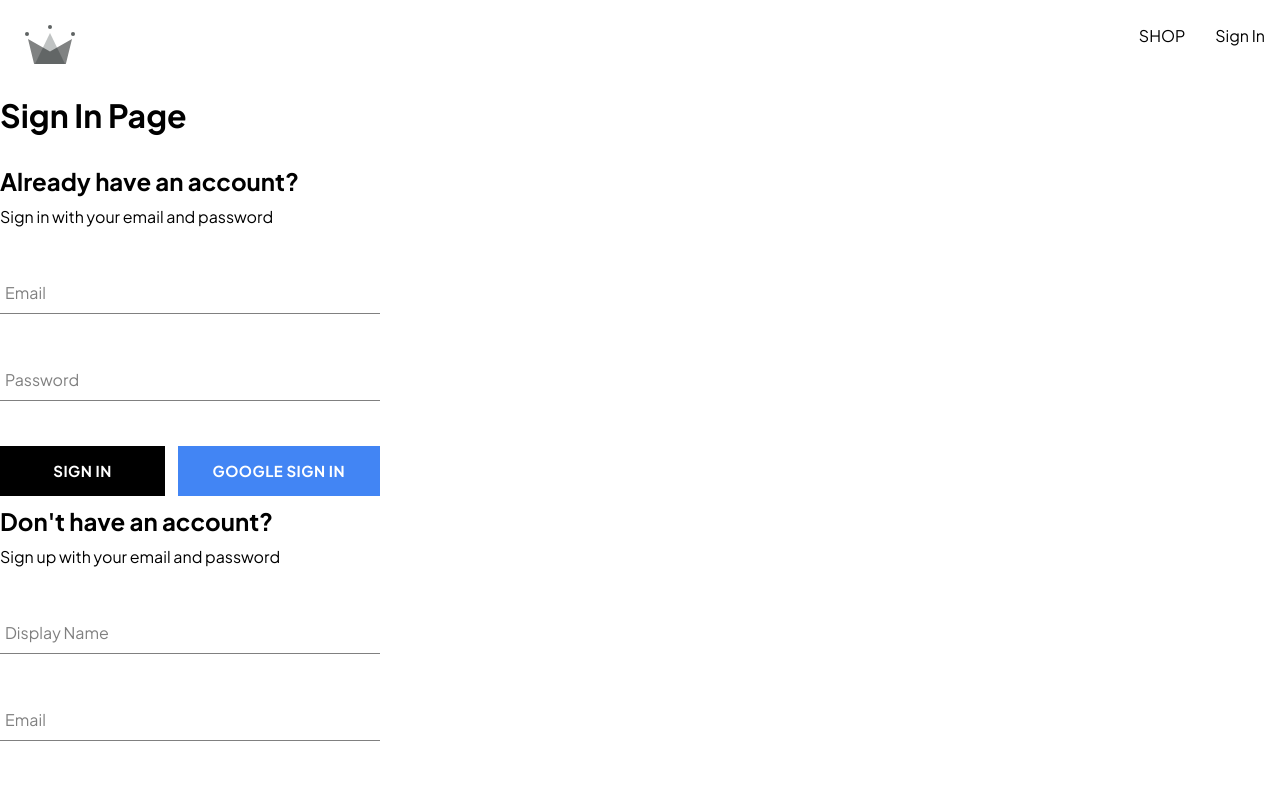
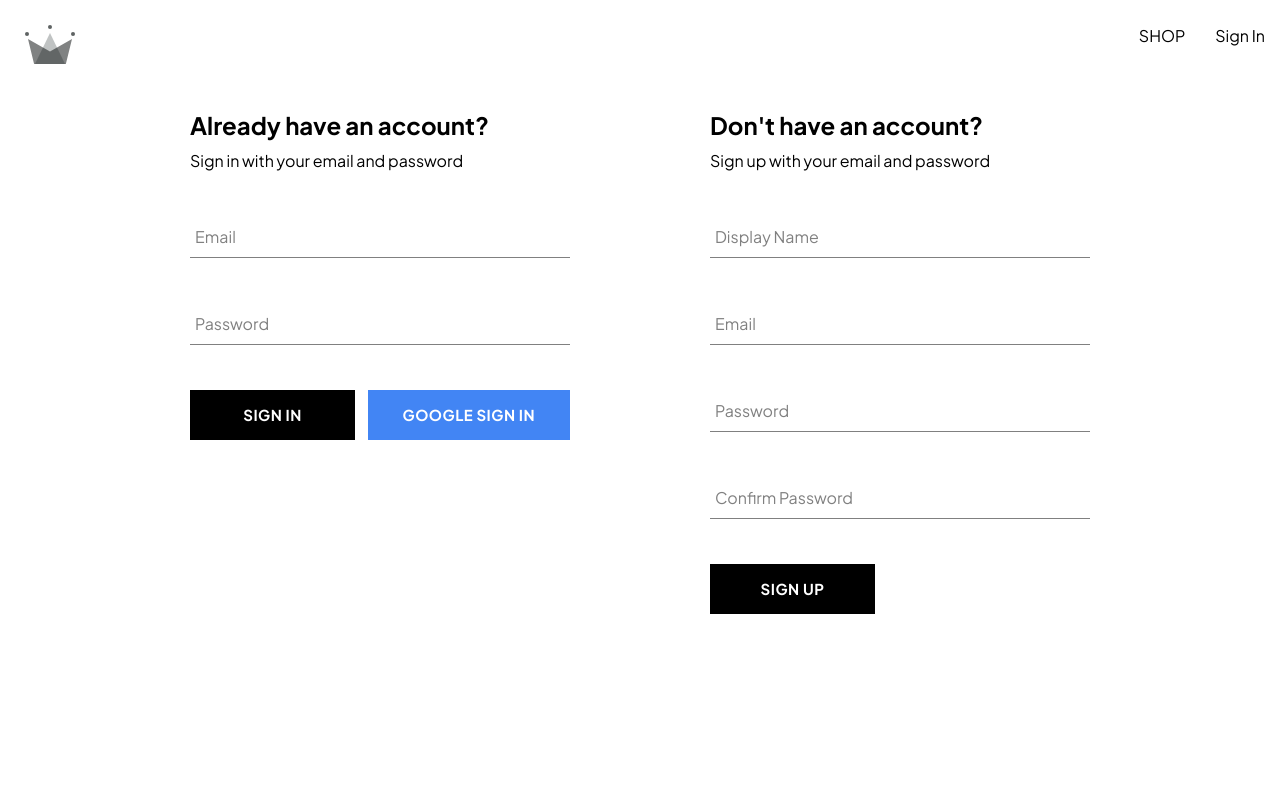
Before and after one commit to algonacci/Crwn-Clothing, a React (Vite) app: page /auth in a window 1280 px wide. Shown: the top 799 px of the page. Built offline with nearby package versions, Linux system fonts and the light colour scheme.

Commit message:
Finishing authentication

```diff
--- a/src/components/sign-in-form/sign-in.component.jsx
+++ b/src/components/sign-in-form/sign-in.component.jsx
@@ -37,7 +37,6 @@ const SignInForm = () => {
         email,
         password
       );
-      console.log(response);
       resetFormFields();
     } catch (error) {
       switch (error.code) {
--- a/src/routes/authentication/authentication.component.jsx
+++ b/src/routes/authentication/authentication.component.jsx
@@ -1,15 +1,11 @@
-import {
-  signInWithGooglePopup,
-  createUserDocumentFromAuth,
-} from "../../utils/firebase/firebase.utils";
-
 import SignUpForm from "../../components/sign-up-form/sign-up.component";
 import SignInForm from "../../components/sign-in-form/sign-in.component";
 
+import "./authentication.styles.scss";
+
 const Authentication = () => {
   return (
-    <div>
-      <h1>Sign In Page</h1>
+    <div className="authentication-container">
       <SignInForm />
       <SignUpForm />
     </div>
--- /dev/null
+++ b/src/routes/authentication/authentication.styles.css
@@ -0,0 +1 @@
+.authentication-container{display:flex;width:900px;justify-content:space-between;margin:30px auto}
--- /dev/null
+++ b/src/routes/authentication/authentication.styles.scss
@@ -0,0 +1,6 @@
+.authentication-container {
+  display: flex;
+  width: 900px;
+  justify-content: space-between;
+  margin: 30px auto;
+}
```
